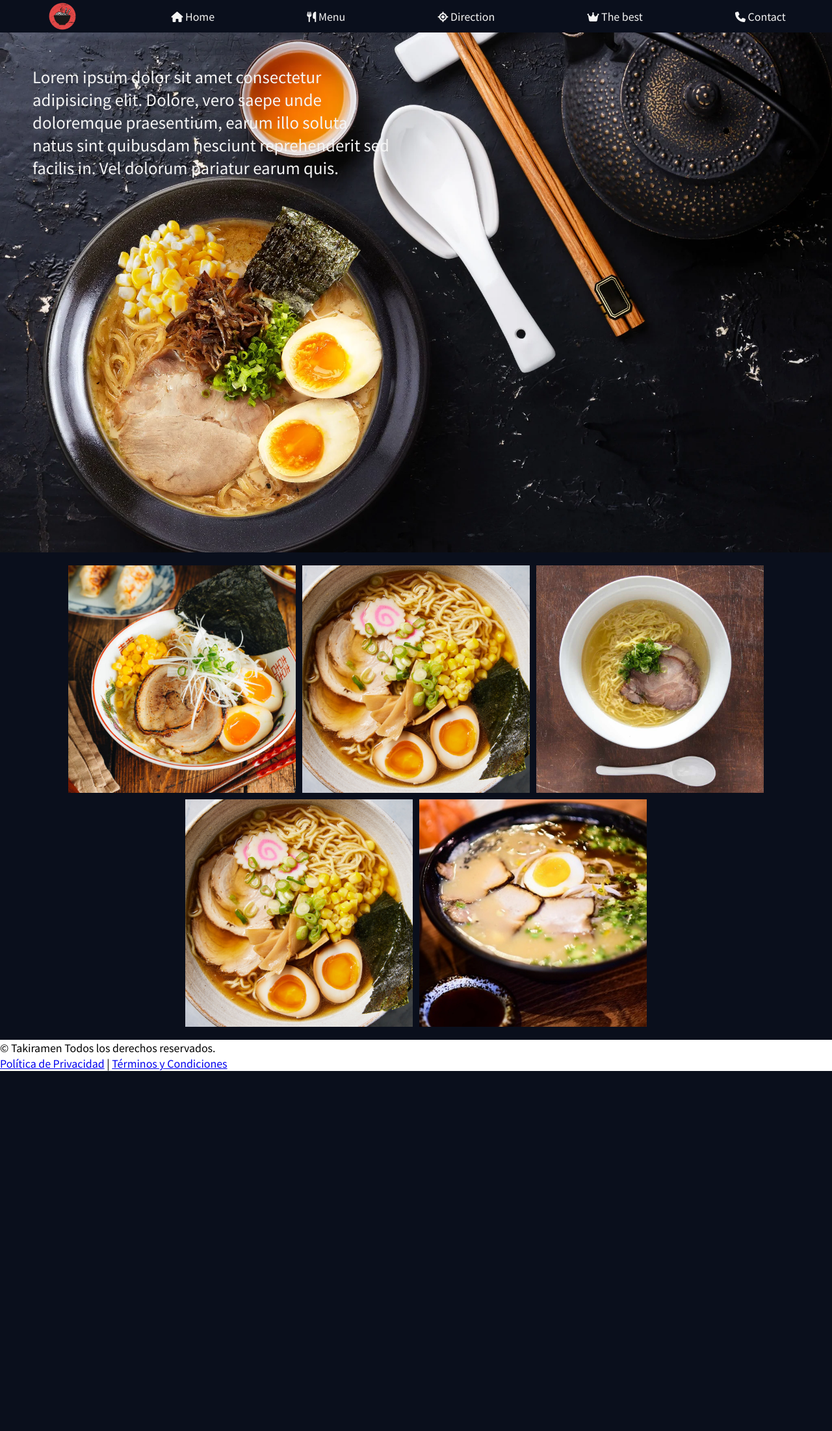
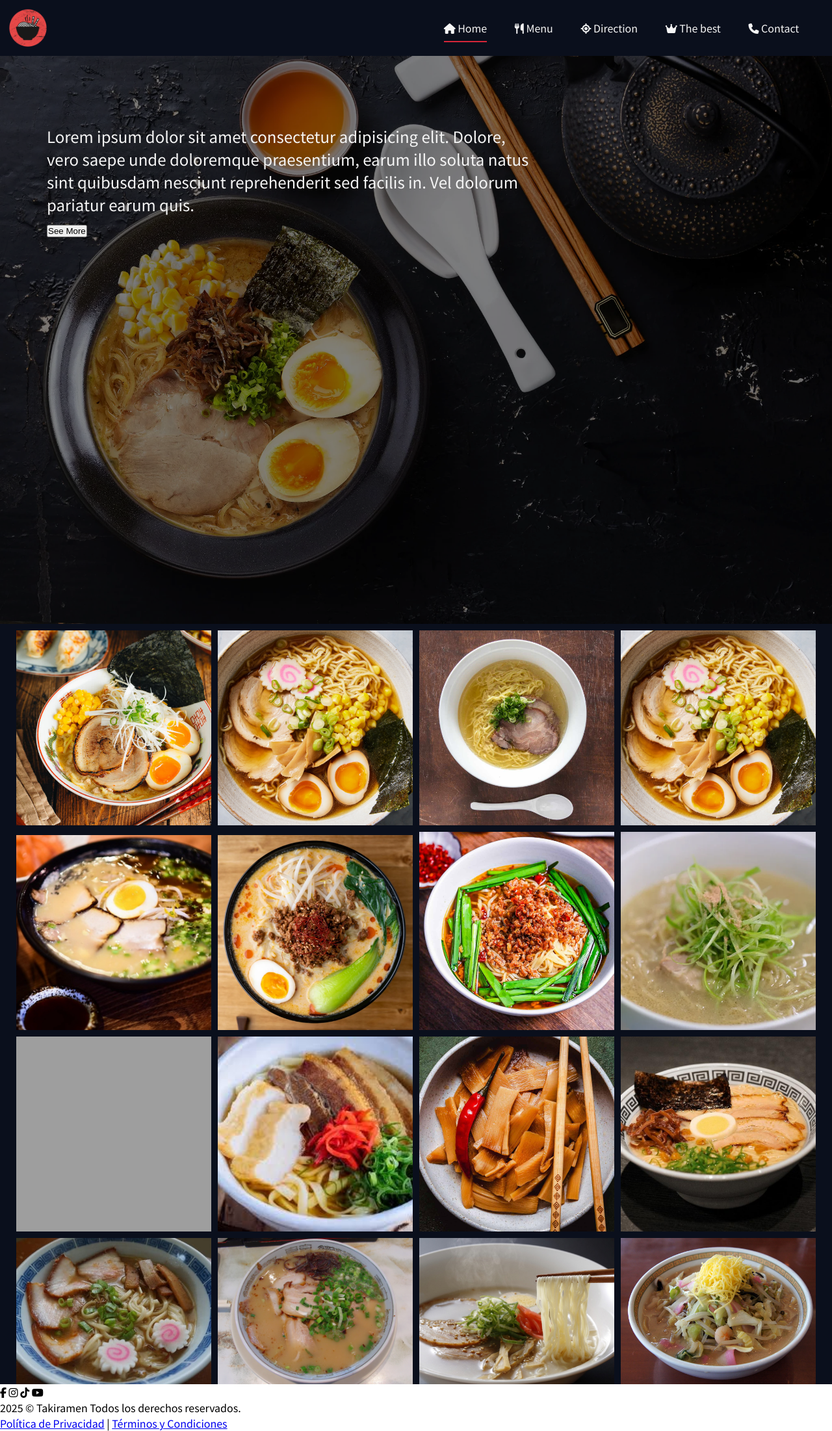
Before and after one commit to FaridDanilo/TakiRamen, a PHP site: page / in a window 1280 px wide. Shown: the whole page at 65% size. Before the commit the page ends 1648 px from the top, so only its background shows below. Run offline with PHP 8.4, Linux system fonts and the light colour scheme; grey boxes are pictures that could not be loaded.

Commit message:
TakiRamen #3

```diff
--- a/assets/styles.css
+++ b/assets/styles.css
@@ -33,29 +33,57 @@ body {
     font-family: "Noto Sans JP", sans-serif;
 }
 
-nav ul {
+/** ----------------- Navbar Start ------------------  */
+
+nav {
+    position: fixed;
     display: flex;
     width: 100%;
-    align-items: center;
-    list-style: none;
-    justify-content: space-around;
+    flex-direction: row;
+    padding: 8px;
+    z-index: 1;
+    justify-content: space-between;
     background-color: var(--color-fondo-principal);
 }
 
-nav a {
-    color: var(--color-texto-principal);
-    text-decoration: none;
+nav ul {
+    display: flex;
+    width: 50%;
+    justify-content: space-evenly;
+    align-items: center;
+    list-style: none;
 }
 
+nav a {
+    text-decoration: none;
+    padding: 8px 0;
+    color: var(--color-texto-principal);
+}
+
+nav a.active {
+    border-bottom: 2px solid var(--color-acento-rojo);
+}
+
+/** ----------------- Navbar End ------------------  */
+
 main {
-    height: 100vh;
-    background: url(../assets/img/backgroundmain.jpg) no-repeat center center/cover;
+    background-color: var(--color-fondo-principal);
+}
+
+main img {
+    width: 100%;
+    height: 100%;
+    object-fit: cover;
+    filter: brightness(.5);
+    /* filter: brightness(.5); */
+    /* background: url(../assets/img/backgroundmain.jpg) no-repeat center center/cover; */
 }
 
 .container-slogan {
-    position: relative;
-    top: 50px; left: 50px;
-    width: 550px;
+    position: absolute;
+    top: 12rem; left: 4.5rem;
+    /* margin: 60px; */
+    width: 750px;
     font-size: 1.5rem;
     /* background-color: red; */
 }
@@ -65,7 +93,6 @@ main {
 }
 
 .section.menu {
-    padding: 20px;
     background-color: var(--color-fondo-principal);
 }
 
@@ -83,9 +110,14 @@ main {
     cursor: pointer;
     animation: appear linear;
     animation-timeline: view();
-    animation-range: entry 0% cover 40%;
-    transition: all 0.2s ease-in;
+    animation-range: entry 0%;
+    transition: all 0.3s ease;
 }
+
+.card-content:nth-child(-n+6) {
+    margin-top: 5px;
+}
+
 
 .card-content h1 {
     position: absolute;
@@ -93,8 +125,11 @@ main {
     left: 50%;
     text-transform: uppercase;
     translate: -50% -50%;
-    font-size: 1.5rem;
+    font-size: 1.1rem;
     opacity: 0;
+    width: 100%;
+    background-color: var(--color-acento-rojo);
+    text-align: center;
     pointer-events: none;
     color: var(--color-texto-principal);
     border-bottom: 3px solid var(--color-fondo-principal);
--- a/index.html
+++ b/index.html
@@ -11,9 +11,9 @@
 
 <body>
     <nav>
+        <img src="assets/img/logo.png" style="width: 70px;" alt="LOGO">
         <ul>
-            <img src="assets/img/logo.png" style="width: 50px;" alt="LOGO">
-            <li><a href="#home"><i class="fa-solid fa-house"></i> Home</a></li>
+            <li><a href="#home" class="active"><i class="fa-solid fa-house"></i> Home</a></li>
             <li><a href="#menu"><i class="fa-solid fa-utensils"></i> Menu</a></li>
             <li><a href="#direction"><i class="fa-solid fa-location-crosshairs"></i> Direction</a></li>
             <li><a href="#theBest"><i class="fa-solid fa-crown"></i> The best</a></li>
@@ -22,35 +22,81 @@
     </nav>
 
     <main id="home">
+        <img src="assets/img/backgroundmain.jpg" alt="">
         <div class="container-slogan">
             <p class="slogan">Lorem ipsum dolor sit amet consectetur adipisicing elit. Dolore, vero saepe unde
                 doloremque
                 praesentium, earum illo soluta natus sint quibusdam nesciunt reprehenderit sed facilis in. Vel dolorum
                 pariatur earum quis.</p>
+                <button type="button">See More</button>
         </div>
     </main>
 
     <section class="section menu">
         <div class="card-container">
             <div class="card-content">
-                <img src="assets/img/ramens/misoramen.jpg" style="width: 350px;" alt="miso ramen ">
+                <img src="assets/img/ramens/misoramen.jpg" style="width: 300px;" alt="miso ramen">
                 <h1>miso ramen</h1>
             </div>
             <div class="card-content">
-                <img src="assets/img/ramens/shoyuramen.jpg" style="width: 350px;" alt="shoyu ramen ">
+                <img src="assets/img/ramens/shoyuramen.jpg" style="width: 300px;" alt="shoyu ramen">
                 <h1>shoyu ramen</h1>
             </div>
             <div class="card-content">
-                <img src="assets/img/ramens/shioramen.jpg" style="width: 350px;" alt="shio ramen ">
+                <img src="assets/img/ramens/shioramen.jpg" style="width: 300px;" alt="shio ramen">
                 <h1>shio ramen</h1>
             </div>
             <div class="card-content">
-                <img src="assets/img/ramens/shoyuramen.jpg" style="width: 350px;" alt="shoyu ramen ">
+                <img src="assets/img/ramens/shoyuramen.jpg" style="width: 300px;" alt="shoyuramen ramen">
                 <h1>shoyu ramen</h1>
             </div>
             <div class="card-content">
-                <img src="assets/img/ramens/tonkotsu.jpg" style="width: 350px;" alt="ton kotsu ">
-                <h1>tonkotsu</h1>
+                <img src="assets/img/ramens/tonkotsu.jpg" style="width: 300px;" alt="tonkotsu ramen">
+                <h1>tonkotsu ramen</h1>
+            </div>
+            <div class="card-content">
+                <img src="assets/img/ramens/tantanmen.jpg" style="width: 300px;" alt="tantanmen ramen">
+                <h1>tantanmen ramen</h1>
+            </div>
+            <div class="card-content">
+                <img src="assets/img/ramens/taiwan.jpg" style="width: 300px;" alt="taiwan ramen">
+                <h1>taiwan ramen</h1>
+            </div>
+            <div class="card-content">
+                <img src="assets/img/ramens/shio.jpg" style="width: 300px;" alt="shio ramen">
+                <h1>shio ramen</h1>
+            </div>
+            <div class="card-content">
+                <img src="assets/img/ramens/sapporo.jpg" style="width: 300px;" alt="sapporo ramen">
+                <h1>sapporo ramen</h1>
+            </div>
+            <div class="card-content">
+                <img src="assets/img/ramens/okinawa.jpg" style="width: 300px;" alt="okinawa ramen">
+                <h1>okinawa ramen</h1>
+            </div>
+            <div class="card-content">
+                <img src="assets/img/ramens/menma.jpg" style="width: 300px;" alt="menma ramen">
+                <h1>menma ramen</h1>
+            </div>
+            <div class="card-content">
+                <img src="assets/img/ramens/kurume.jpg" style="width: 300px;" alt="kurume ramen">
+                <h1>kurume ramen</h1>
+            </div>
+            <div class="card-content">
+                <img src="assets/img/ramens/kitakata.jpg" style="width: 300px;" alt="kitakata ramen">
+                <h1>kitakata ramen</h1>
+            </div>
+            <div class="card-content">
+                <img src="assets/img/ramens/kagoshima.jpg" style="width: 300px;" alt="kagoshima ramen">
+                <h1>kagoshima ramen</h1>
+            </div>
+            <div class="card-content">
+                <img src="assets/img/ramens/hakataramen.jpg" style="width: 300px;" alt="hakataramen ramen">
+                <h1>hakataramen ramen</h1>
+            </div>
+            <div class="card-content">
+                <img src="assets/img/ramens/champon.jpg" style="width: 300px;" alt="champon ramen">
+                <h1>champon ramen</h1>
             </div>
         </div>
     </section>
@@ -68,7 +114,15 @@
     </section>
 
     <footer>
-        <p>&copy; Takiramen Todos los derechos reservados.</p>
+        <div class="social-red">
+            <div class="social-nets">
+                <i class="fa-brands fa-facebook-f social"></i>
+                <i class="fa-brands fa-instagram social"></i>
+                <i class="fa-brands fa-tiktok social"></i>
+                <i class="fa-brands fa-youtube social"></i>
+            </div>
+        </div>
+        <p>2025 &copy; Takiramen Todos los derechos reservados.</p>
         <p><a href="/privacidad">Política de Privacidad</a> | <a href="/terminos">Términos y Condiciones</a></p>
     </footer>
 
```
Also changed, not shown: assets/img/ramens/champon.jpg (added), assets/img/ramens/hakataramen.jpg (added), assets/img/ramens/kagoshima.jpg (added), assets/img/ramens/kitakata.jpg (added), assets/img/ramens/kurume.jpg (added), assets/img/ramens/menma.jpg (added), assets/img/ramens/okinawa.jpg (added), assets/img/ramens/shio.jpg (added), assets/img/ramens/taiwan.jpg (added), assets/img/ramens/tantanmen.jpg (added), 2 other files.
